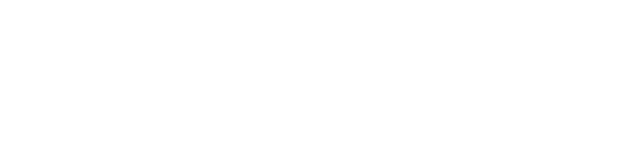
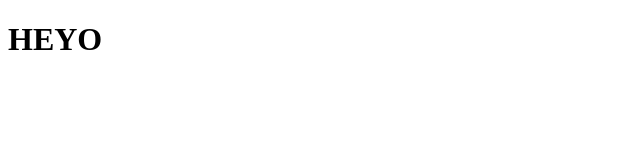
Before and after one commit to JoshuaJohns/martins, a plain HTML site: page index.html in a window 1280 px wide. Shown: the whole page, without its empty margins (0-640 px from the left). Drawn offline with Linux system fonts and the light colour scheme.

Commit message:
quick change

```diff
--- a/index.html
+++ b/index.html
@@ -2,6 +2,7 @@
 <html>
     <head>
         <title>Martins Acuarium</title>
+        <h1> HEYO</h1>
     </head>
     <body>
 
```
